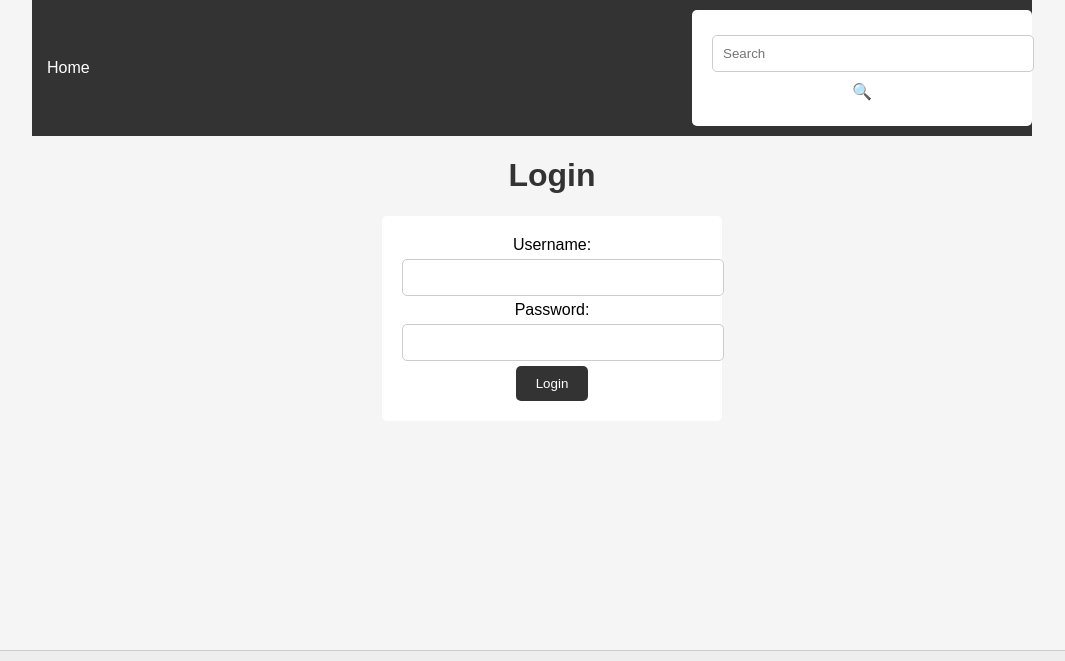
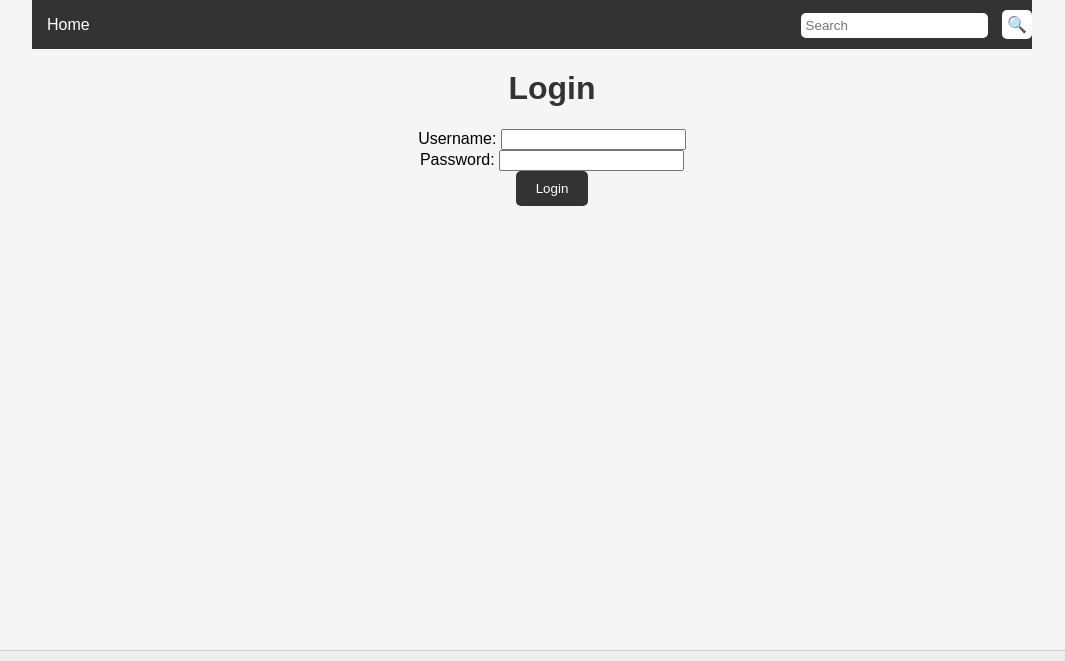
Before and after one commit to Abishai03/book_management_system, a Flask app: template app/templates/login.html in a window 1280 px wide. Shown: the part 111-772 px from the top of the page, without its empty margins (88-1153 px from the left). Run offline with Flask 3, Linux system fonts and the light colour scheme; the template is opened without the code that fills it, so the values that code supplies are empty.

Commit message:
Removed some css from login.html

```diff
--- a/app/templates/login.html
+++ b/app/templates/login.html
@@ -22,23 +22,23 @@
 
 
         /* Style the login form */
-        form {
+        /* form {
             background-color: #fff;
             border-radius: 5px;
             padding: 20px;
             width: 300px;
             margin: 0 auto;
-        }
+        } */
 
         /* Style text inputs and password inputs */
-        input[type="text"],
+        /* input[type="text"],
         input[type="password"] {
-            width: 100%;
+            width: 30%;
             padding: 10px;
             margin: 5px 0;
             border: 1px solid #ccc;
             border-radius: 5px;
-        }
+        } */
 
         /* Style the login button */
         input[type="submit"] {
```
Also changed, not shown: app/templates/base.html (line endings or trailing spaces).
